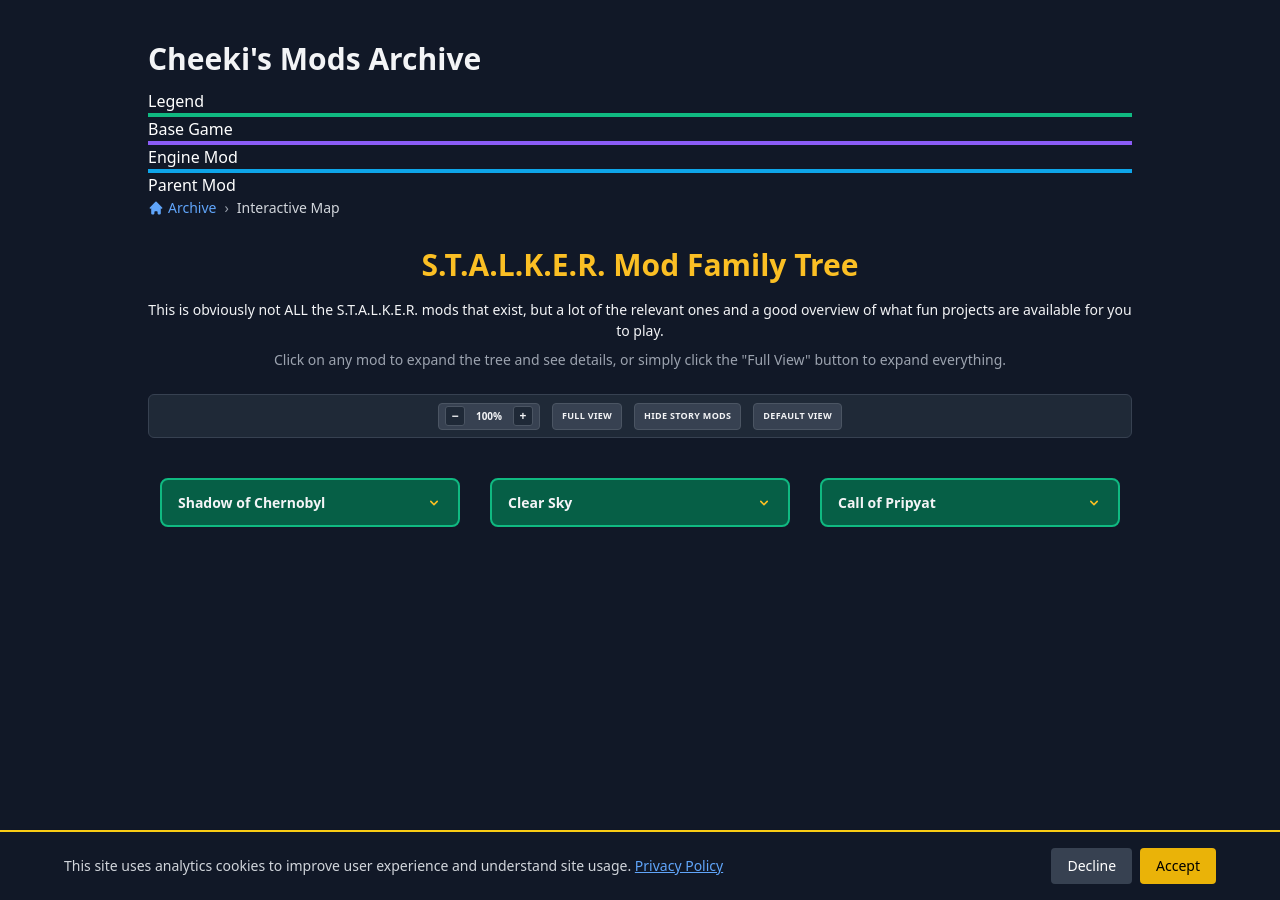
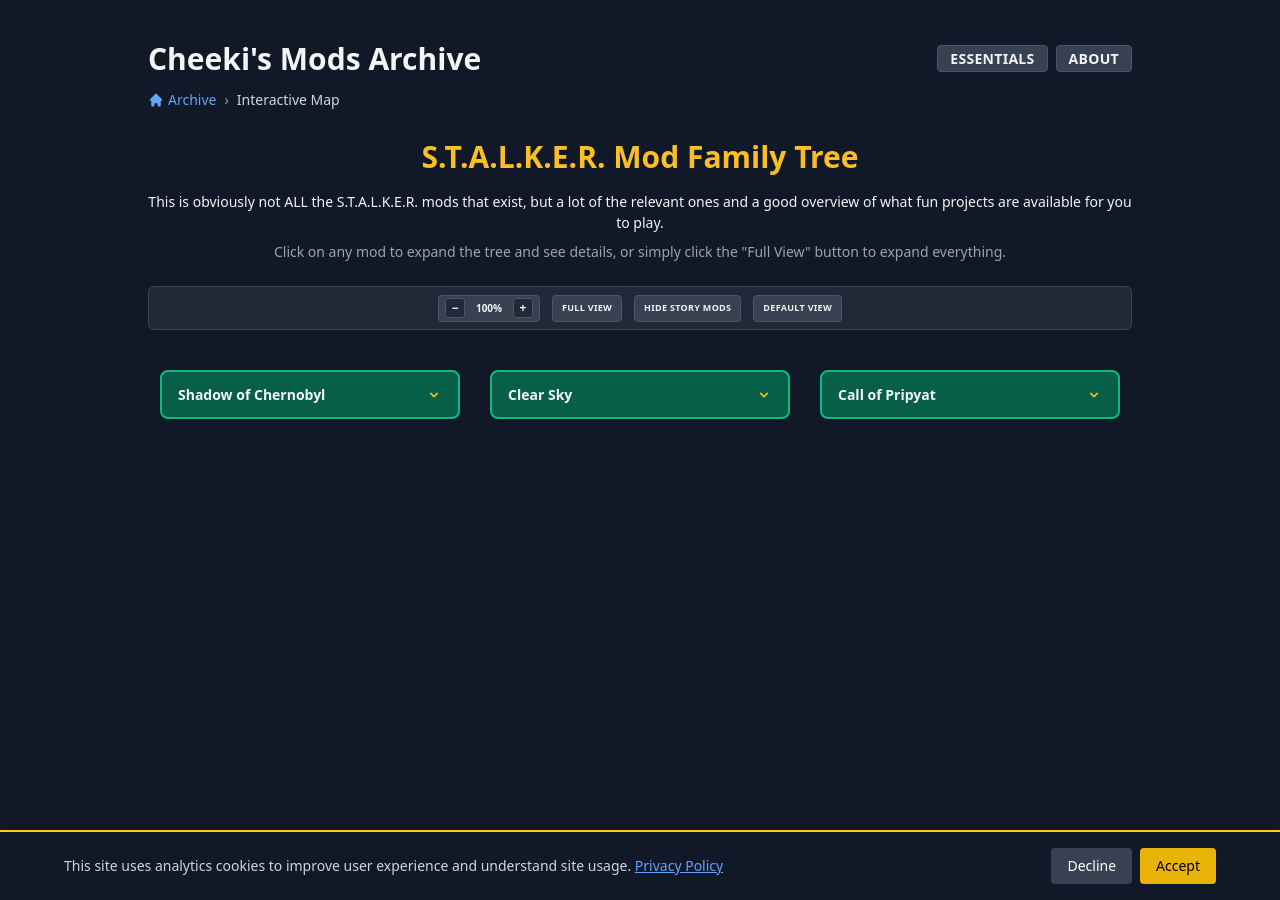
Before and after one commit to Cheekitos/CSMA-Test, a Jekyll site: the page built from stalker-map.html, in a window 1280 px wide. Built offline with Jekyll 4.4.1, drawn with Linux system fonts in a browser that asks for light colours; nearby versions of some CDN libraries.

Commit message:
Update stalker-map.html

```diff
--- a/stalker-map.html
+++ b/stalker-map.html
@@ -16,23 +16,13 @@
 <div class="mod-tree-container">
   <div class="page-header">
     <a href="{{ site.baseurl }}/index.html" class="site-title">Cheeki's Mods Archive</a>
-  </div>
-
-  <div class="legend-box">
-    <div class="legend-title">Legend</div>
-    <div class="legend-items">
-      <div class="legend-item">
-        <div class="legend-color" style="background: #065f46; border: 2px solid #10b981;"></div>
-        <span>Base Game</span>
-      </div>
-      <div class="legend-item">
-        <div class="legend-color" style="background: #5b21b6; border: 2px solid #8b5cf6;"></div>
-        <span>Engine Mod</span>
-      </div>
-      <div class="legend-item">
-        <div class="legend-color" style="background: #1f2937; border: 2px solid #0ea5e9;"></div>
-        <span>Parent Mod</span>
-      </div>
+    <div class="header-buttons">
+      <button id="essentials-button" aria-label="View essential files" class="control-button">
+        Essentials
+      </button>
+      <button id="contact-button" aria-label="About" class="control-button">
+        About
+      </button>
     </div>
   </div>
 
@@ -100,7 +90,12 @@
   </div>
 </div>
 
+{% include cookie-consent.html %}
+{% include about-popup.html %}
+{% include essentials-popup.html %}
+
 <script src="{{ site.baseurl }}/assets/js/stalker-map.js"></script>
+<script src="{{ site.baseurl }}/assets/js/overlays.js"></script>
 
 </body>
 </html>
```
